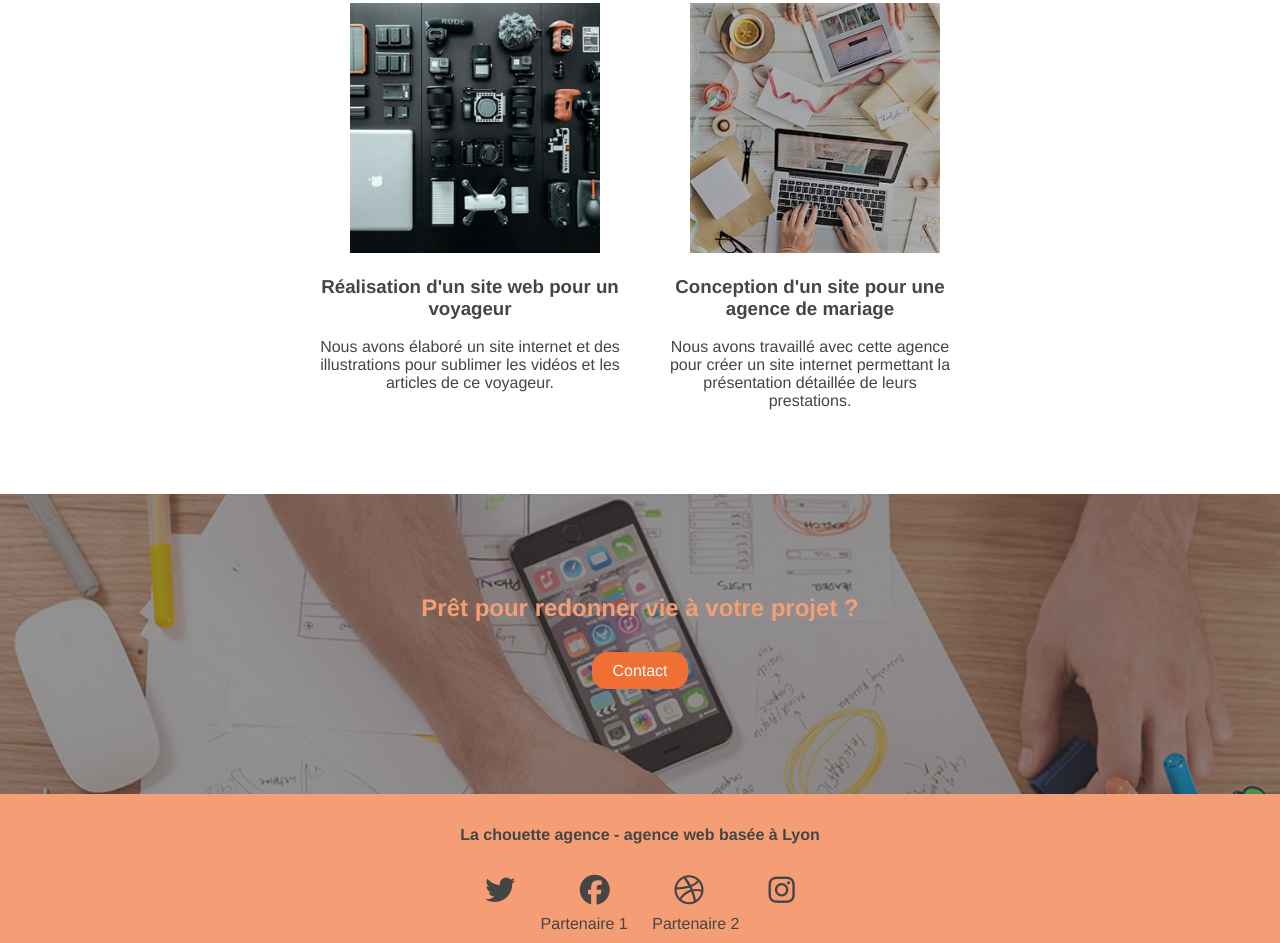
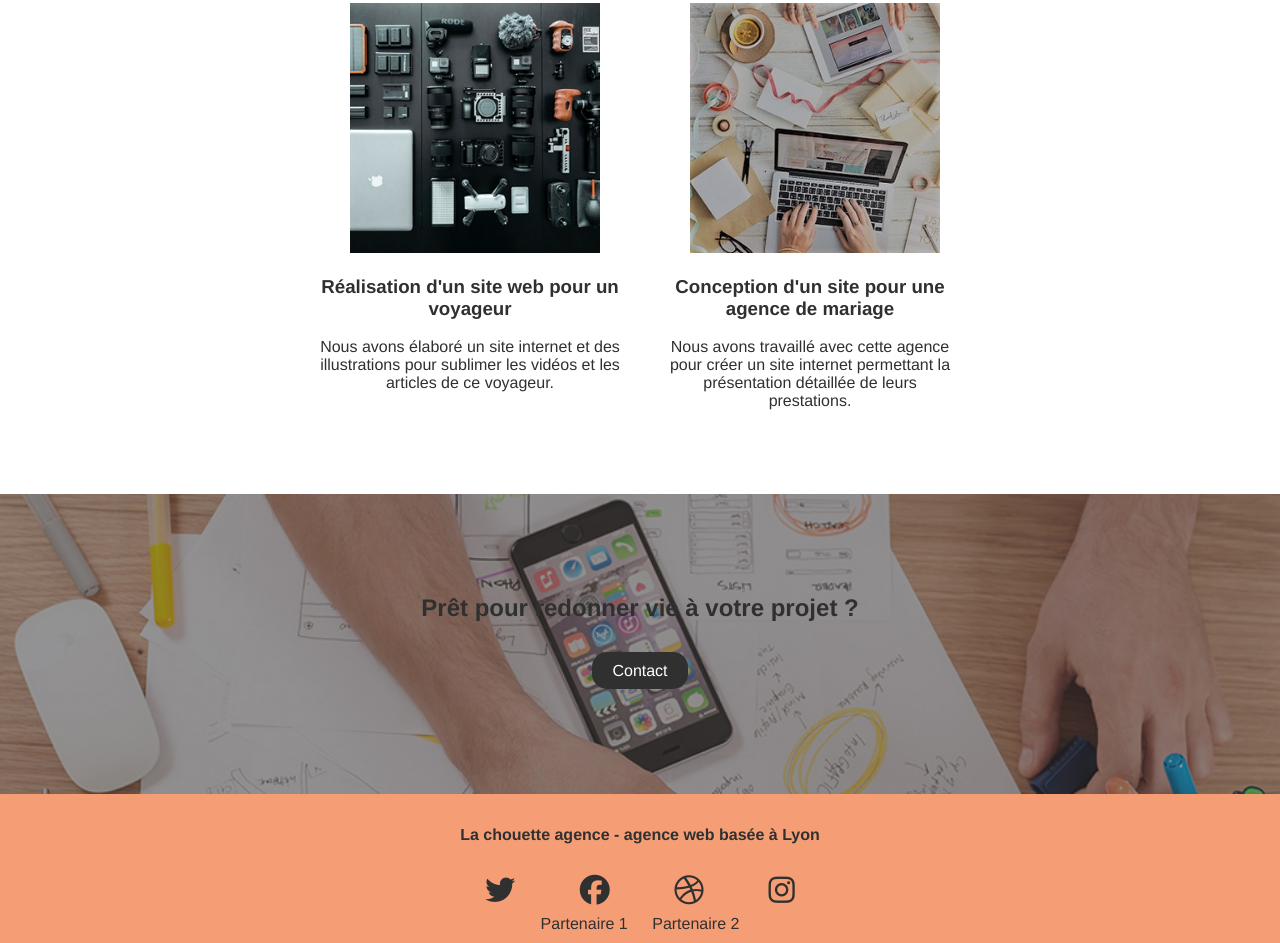
Before and after one commit to ClemNkl/Projet-4, a plain HTML site: page index.html in a window 1280 px wide. Shown: the part 2328-3271 px from the top of the page. Drawn offline with Linux system fonts and the light colour scheme.

Commit message:
Modif access 2

```diff
--- a/index.html
+++ b/index.html
@@ -68,7 +68,7 @@
 	<!--Témoignages -->
 	<article class="temoi">
 		<div class="temoignage">
-			<h3><i>"La chouette agence est une excellente agence web! Les web designers ont réussi à capturer l'essence de notre entreprise et à intégrer à notre site. Cela nous a aidé à doubler nos ventes en ligne Lyon."</i></h3>
+			<h3><em>"La chouette agence est une excellente agence web! Les web designers ont réussi à capturer l'essence de notre entreprise et à intégrer à notre site. Cela nous a aidé à doubler nos ventes en ligne Lyon."</em></h3>
 			<p>Maxime Guibard, PDG de A vos fourchettes</p>
 		</div>
 	</article>
@@ -139,16 +139,16 @@
 	<h4>La chouette agence - agence web basée à Lyon</h4>
 	<div>
 		<a href="index.html" title="Retrouvez nous sur Twitter">
-			<i class="fab fa-twitter icon_rs"></i>
+			<span class="fab fa-twitter icon_rs"></span>
 		</a>
 		<a href="index.html" title="Retrouvez nous sur Facebook">
-			<i class="fab fa-facebook icon_rs"></i>
+			<span class="fab fa-facebook icon_rs"></span>
 		</a>
 		<a href="index.html" title="Retrouvez nous sur Dribble">
-			<i class="fab fa-dribbble icon_rs"></i>
+			<span class="fab fa-dribbble icon_rs"></span>
 		</a>
 		<a href="index.html" title="Retrouvez nous sur Instagram">
-			<i class="fab fa-instagram icon_rs"></i>
+			<span class="fab fa-instagram icon_rs"></span>
 		</a>
 	</div>
 	<div>
--- a/style2.css
+++ b/style2.css
@@ -7,13 +7,13 @@ body{
     background: #FFF;
 	font-family: "helvetica";
     font-weight: 400;
-    color: #454545;
+    color: #303030;
 	text-align: center;
 }
 
 a{
 	padding: 10px;
-	color: #454545;
+	color: #303030;
 	text-decoration: none;
 }
 
@@ -47,18 +47,18 @@ article{
 	height: 20px;
 	padding: 10px 20px;
 	border-radius: 15px;
-	background: #EF6F34;
+	background: #303030;
 	text-align: center;
-    color: #FFFFFF;
+    color: #FFF;
 }
 
 .btn:hover, button:hover{
-	background: #F59E75;
+	background: #4c4c4c;
 }
 
 h1{
 	font-size: 32px;
-	color: #F59E75;
+	color: #303030;
 }
 
 h2{
@@ -76,7 +76,6 @@ p{
 /*Présentation*/
 .presentation{
 	display: block;
-	background-color: #8D888A;
 	background: no-repeat top/100% url("img/la-chouette-agence-banniere.jpg");
 	background-size: cover;
 	background-attachment: fixed;
@@ -160,7 +159,7 @@ p{
 	z-index: 100;
 	top: 85px;
 	right: 105px;
-	background-color: white;
+	background-color: #FFF;
 	padding: 2px;
 	max-width: 38px;
 	height: 38px;
@@ -191,7 +190,6 @@ p{
 /*Contact*/
 .contact{
 	width: 100%;
-	background-color: #8D888A;
 	background: no-repeat url("img/la-chouette-agence-banniere.jpg");
 	background-size: cover;
 }
@@ -202,7 +200,7 @@ p{
 }
 
 .contact div h2{
-	color: #F59E75;
+	color: #303030;
 }
 /*Contact*/
 /*Contenu du site*/
@@ -216,7 +214,7 @@ footer{
 .icon_rs{
 	margin: 10px 20px;
 	font-size: 30px;
-	color: #454545;
+	color: #303030;
 }
 /*Footer*/
 
```
Also changed, not shown: page2.html (+4 -4 lines).
